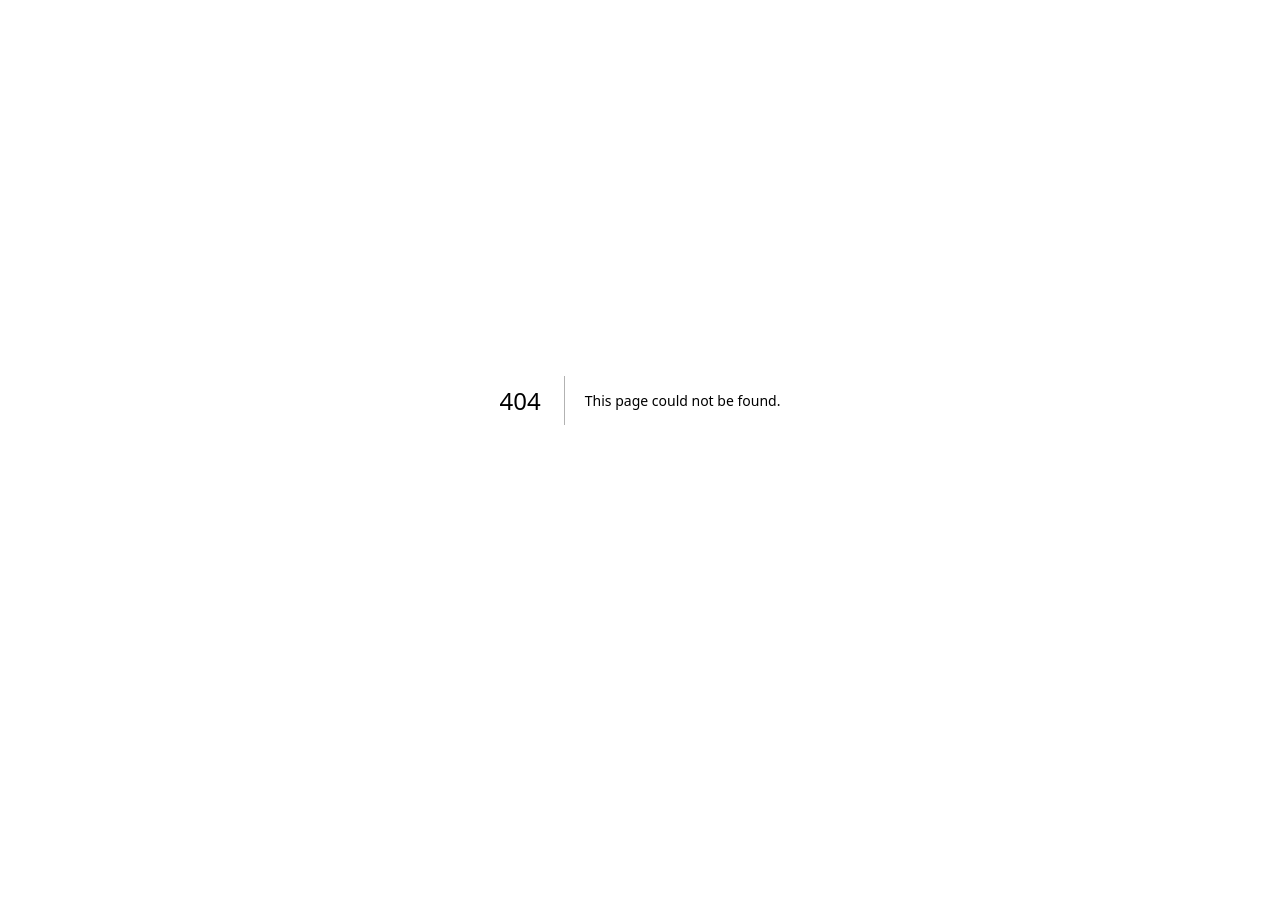
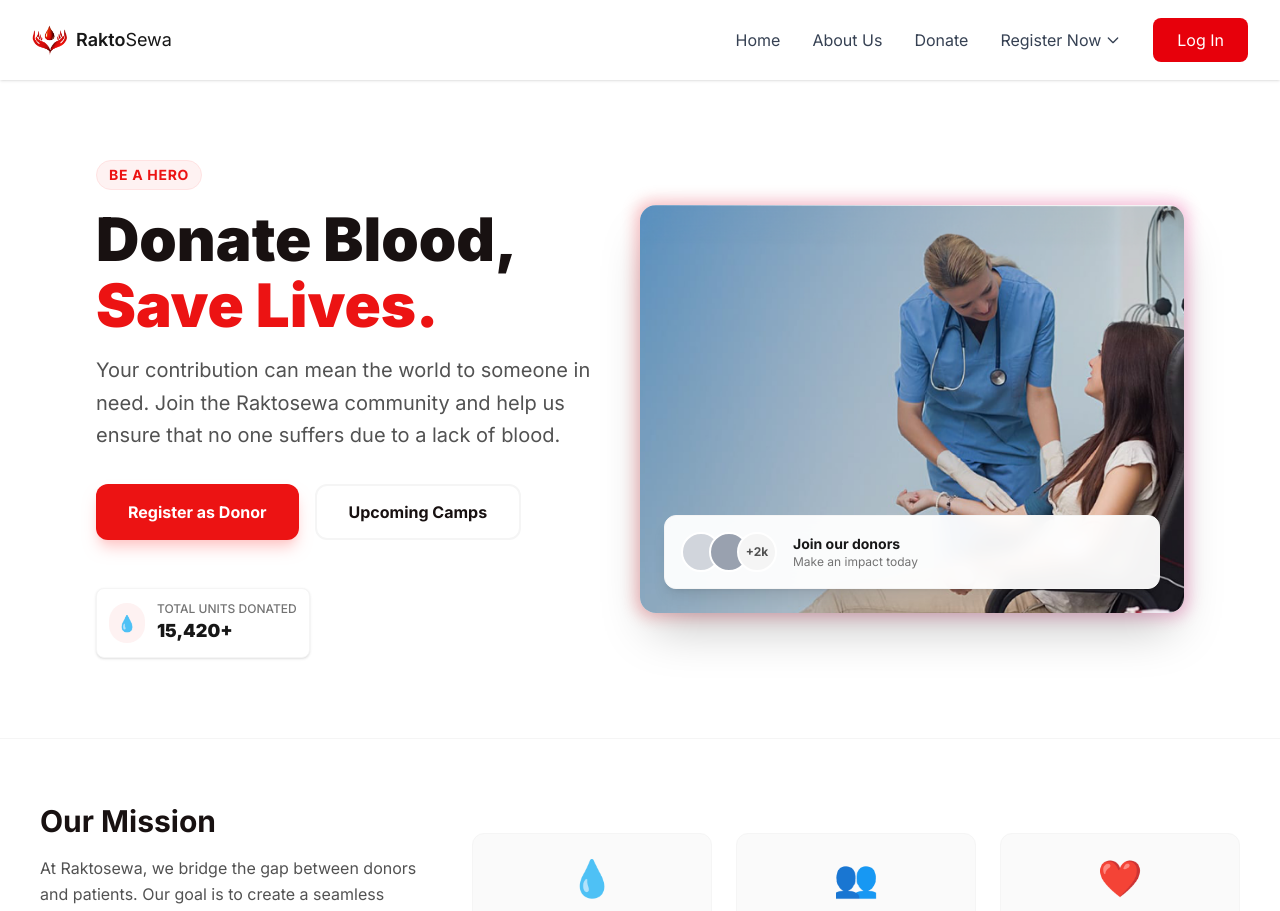
Before and after one commit to Nikitathapa2/RaktoSewa-web-nextJs, a Next.js app: page / in a window 1280 px wide. Before the commit this address had no page. Shown: the top 911 px of the page. Before the commit the page ends 800 px from the top, so only its background shows below. Built offline with nearby package versions, Linux system fonts and the light colour scheme.

Commit message:
updated home page

```diff
--- /dev/null
+++ b/app/(public)/page.tsx
@@ -0,0 +1,101 @@
+// app/layout.tsx
+'use client';
+
+import UpcomingCamps from "./_components/Camps";
+import Footer from "./_components/Footer";
+import Header from "./_components/Header";
+import Hero from "./_components/Hero";
+import HowItWorks from "./_components/HowItWorks";
+import Mission from "./_components/Mision";
+import Newsletter from "./_components/NewsClient";
+
+
+
+export default function Home() {
+  return (
+    <div className="relative flex min-h-screen w-full flex-col">
+      <Header />
+      <main className="flex-1 flex flex-col items-center w-full">
+
+        <Hero />
+        <Mission />
+        <HowItWorks />
+        <UpcomingCamps />
+
+        <Newsletter />
+      </main>
+      <Footer />
+    </div>
+  );
+}
+
+// components/Header.tsx
+
+
+const navItems = [
+  { name: 'Home', href: '#' },
+  { name: 'About', href: '#' },
+  { name: 'Donate', href: '#' },
+  { name: 'Camps', href: '#' },
+  { name: 'Contact', href: '#' },
+];
+
+// export default function Header() {
+//   const [mobileMenuOpen, setMobileMenuOpen] = useState(false);
+
+//   return (
+//     <header className="sticky top-0 z-50 flex items-center justify-between border-b border-[#f4f0f0] dark:border-neutral-800 bg-white/90 dark:bg-[#221010]/90 backdrop-blur-md px-4 sm:px-10 py-3">
+//       <div className="flex items-center gap-4">
+//         <div className="w-8 h-8 text-[#ec1313] flex items-center justify-center">
+//           🩸
+//         </div>
+//         <h2 className="text-[#181111] dark:text-white text-xl font-bold">Raktosewa</h2>
+//       </div>
+
+//       <nav className="hidden lg:flex flex-1 justify-end gap-8 items-center">
+//         <div className="flex gap-6">
+//           {navItems.map((item) => (
+//             <Link
+//               key={item.name}
+//               href={item.href}
+//               className="text-[#181111] dark:text-white text-sm font-medium hover:text-[#ec1313] transition-colors"
+//             >
+//               {item.name}
+//             </Link>
+//           ))}
+//         </div>
+//         <button className="flex items-center justify-center rounded-xl h-10 px-6 bg-[#ec1313] hover:bg-red-700 transition-colors text-white text-sm font-bold shadow-lg shadow-red-200 dark:shadow-none">
+//           Login / Register
+//         </button>
+//       </nav>
+
+//       <button className="lg:hidden text-[#181111] dark:text-white">
+//         ☰
+//       </button>
+//     </header>
+//   );
+// }
+
+// components/Hero.tsx
+
+
+// components/Mission.tsx
+
+
+// components/HowItWorks.tsx
+
+
+// components/UpcomingCamps.tsx
+
+
+// components/DonorStories.tsx
+
+
+// components/Newsletter.tsx
+
+
+// components/Footer.tsx
+
+
+
+// tailwind.config.ts
```
